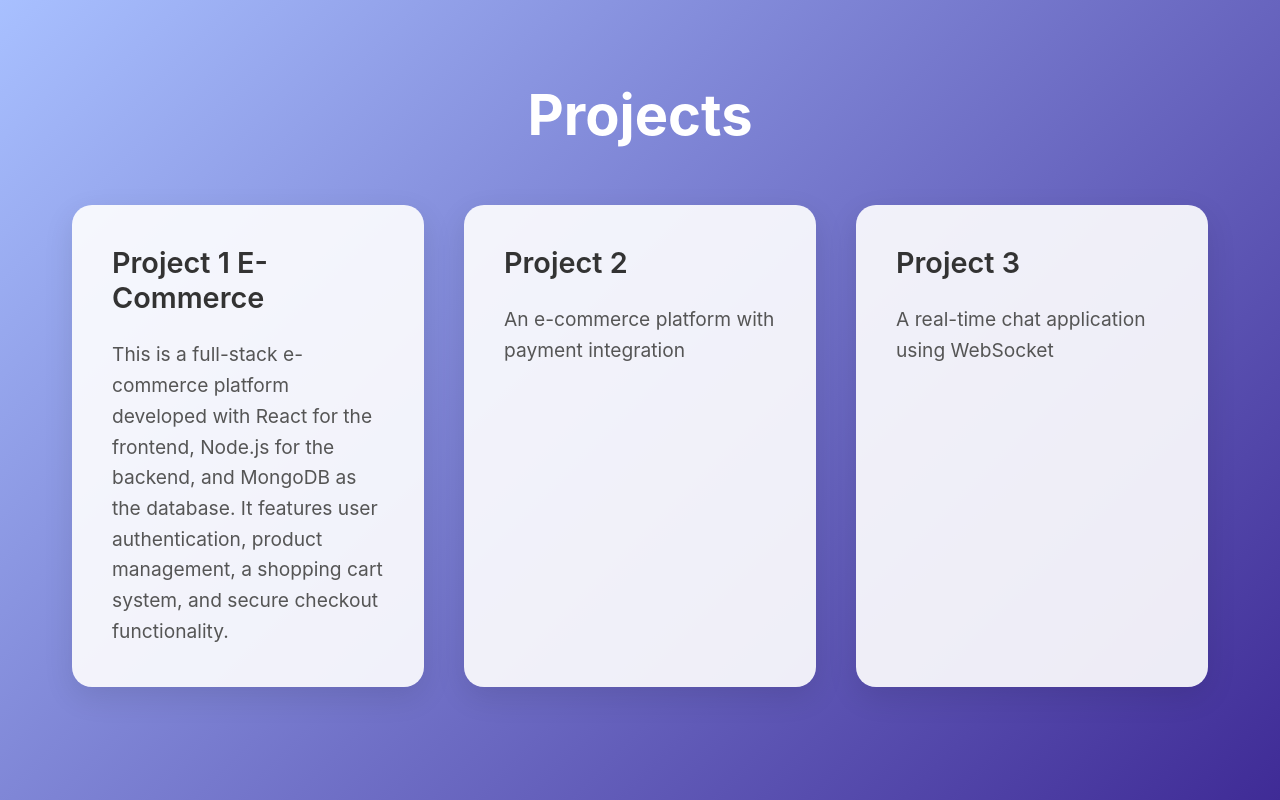
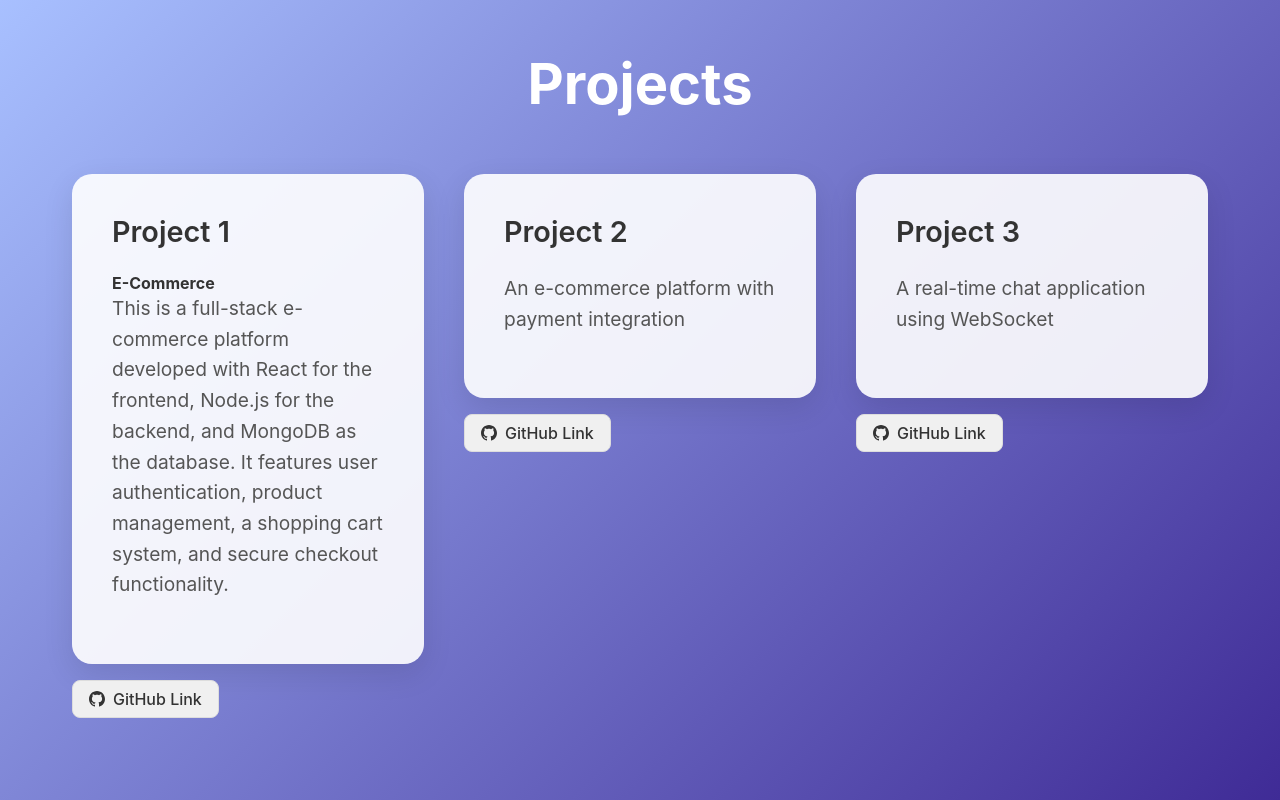
Before and after one commit to StartAt2023/resume-web, a React (Create React App) app: page / in a window 1280 px wide. Shown: the part 2400-3200 px from the top of the page. Built offline with nearby package versions, Linux system fonts and the light colour scheme.

Commit message:
Update Home.tsx

```diff
--- a/src/pages/Home.tsx
+++ b/src/pages/Home.tsx
@@ -128,11 +128,45 @@
     font-size: 1.2rem;
     color: #555;
     line-height: 1.6;
+    margin-bottom: 1.5rem;
   }
 
   &:hover {
     transform: translateY(-5px);
     box-shadow: 0 15px 40px rgba(0, 0, 0, 0.2);
+  }
+`;
+
+const ProjectContainer = styled.div`
+  display: flex;
+  flex-direction: column;
+  gap: 1rem;
+`;
+
+const GitHubLink = styled(motion.a)`
+  display: inline-flex;
+  align-items: center;
+  gap: 8px;
+  color: #333;
+  text-decoration: none;
+  font-size: 1rem;
+  font-weight: 500;
+  padding: 8px 16px;
+  background: #f0f0f0;
+  border-radius: 8px;
+  transition: all 0.3s ease;
+  border: 1px solid #ddd;
+  align-self: flex-start;
+
+  &:hover {
+    background: #e0e0e0;
+    transform: translateY(-2px);
+    box-shadow: 0 4px 8px rgba(0, 0, 0, 0.1);
+  }
+
+  svg {
+    width: 16px;
+    height: 16px;
   }
 `;
 
@@ -388,8 +422,9 @@
           Projects
         </Title>
         <ProjectGrid>
+          <ProjectContainer>
             <ProjectCard
-            href="https://github.com/StartAt2023/E-commerce-Order-Processing-System"
+              href="https://e-commerce-order-processing-system-nine.vercel.app/"
               target="_blank"
               rel="noopener noreferrer"
               initial={{ y: 50, opacity: 0 }}
@@ -397,9 +432,24 @@
               viewport={{ once: true }}
               transition={{ duration: 0.8, delay: 0.2 }}
             >
-            <h3>Project 1 E-Commerce</h3>
+              <h3>Project 1</h3>
+              <h4>E-Commerce</h4>
               <p>This is a full-stack e-commerce platform developed with React for the frontend, Node.js for the backend, and MongoDB as the database. It features user authentication, product management, a shopping cart system, and secure checkout functionality.</p>
             </ProjectCard>
+            <GitHubLink
+              href="https://github.com/StartAt2023/E-commerce-Order-Processing-System"
+              target="_blank"
+              rel="noopener noreferrer"
+              whileHover={{ scale: 1.05 }}
+              whileTap={{ scale: 0.95 }}
+            >
+              <svg viewBox="0 0 24 24" fill="currentColor">
+                <path d="M12 0c-6.626 0-12 5.373-12 12 0 5.302 3.438 9.8 8.207 11.387.599.111.793-.261.793-.577v-2.234c-3.338.726-4.033-1.416-4.033-1.416-.546-1.387-1.333-1.756-1.333-1.756-1.089-.745.083-.729.083-.729 1.205.084 1.839 1.237 1.839 1.237 1.07 1.834 2.807 1.304 3.492.997.107-.775.418-1.305.762-1.604-2.665-.305-5.467-1.334-5.467-5.931 0-1.311.469-2.381 1.236-3.221-.124-.303-.535-1.524.117-3.176 0 0 1.008-.322 3.301 1.23.957-.266 1.983-.399 3.003-.404 1.02.005 2.047.138 3.006.404 2.291-1.552 3.297-1.23 3.297-1.23.653 1.653.242 2.874.118 3.176.77.84 1.235 1.911 1.235 3.221 0 4.609-2.807 5.624-5.479 5.921.43.372.823 1.102.823 2.222v3.293c0 .319.192.694.801.576 4.765-1.589 8.199-6.086 8.199-11.386 0-6.627-5.373-12-12-12z"/>
+              </svg>
+              GitHub Link
+            </GitHubLink>
+          </ProjectContainer>
+          <ProjectContainer>
             <ProjectCard
               href="https://github.com/yourusername/project2"
               target="_blank"
@@ -412,6 +462,20 @@
               <h3>Project 2</h3>
               <p>An e-commerce platform with payment integration</p>
             </ProjectCard>
+            <GitHubLink
+              href="https://github.com/yourusername/project2"
+              target="_blank"
+              rel="noopener noreferrer"
+              whileHover={{ scale: 1.05 }}
+              whileTap={{ scale: 0.95 }}
+            >
+              <svg viewBox="0 0 24 24" fill="currentColor">
+                <path d="M12 0c-6.626 0-12 5.373-12 12 0 5.302 3.438 9.8 8.207 11.387.599.111.793-.261.793-.577v-2.234c-3.338.726-4.033-1.416-4.033-1.416-.546-1.387-1.333-1.756-1.333-1.756-1.089-.745.083-.729.083-.729 1.205.084 1.839 1.237 1.839 1.237 1.07 1.834 2.807 1.304 3.492.997.107-.775.418-1.305.762-1.604-2.665-.305-5.467-1.334-5.467-5.931 0-1.311.469-2.381 1.236-3.221-.124-.303-.535-1.524.117-3.176 0 0 1.008-.322 3.301 1.23.957-.266 1.983-.399 3.003-.404 1.02.005 2.047.138 3.006.404 2.291-1.552 3.297-1.23 3.297-1.23.653 1.653.242 2.874.118 3.176.77.84 1.235 1.911 1.235 3.221 0 4.609-2.807 5.624-5.479 5.921.43.372.823 1.102.823 2.222v3.293c0 .319.192.694.801.576 4.765-1.589 8.199-6.086 8.199-11.386 0-6.627-5.373-12-12-12z"/>
+              </svg>
+              GitHub Link
+            </GitHubLink>
+          </ProjectContainer>
+          <ProjectContainer>
             <ProjectCard
               href="https://github.com/yourusername/project3"
               target="_blank"
@@ -424,6 +488,19 @@
               <h3>Project 3</h3>
               <p>A real-time chat application using WebSocket</p>
             </ProjectCard>
+            <GitHubLink
+              href="https://github.com/yourusername/project3"
+              target="_blank"
+              rel="noopener noreferrer"
+              whileHover={{ scale: 1.05 }}
+              whileTap={{ scale: 0.95 }}
+            >
+              <svg viewBox="0 0 24 24" fill="currentColor">
+                <path d="M12 0c-6.626 0-12 5.373-12 12 0 5.302 3.438 9.8 8.207 11.387.599.111.793-.261.793-.577v-2.234c-3.338.726-4.033-1.416-4.033-1.416-.546-1.387-1.333-1.756-1.333-1.756-1.089-.745.083-.729.083-.729 1.205.084 1.839 1.237 1.839 1.237 1.07 1.834 2.807 1.304 3.492.997.107-.775.418-1.305.762-1.604-2.665-.305-5.467-1.334-5.467-5.931 0-1.311.469-2.381 1.236-3.221-.124-.303-.535-1.524.117-3.176 0 0 1.008-.322 3.301 1.23.957-.266 1.983-.399 3.003-.404 1.02.005 2.047.138 3.006.404 2.291-1.552 3.297-1.23 3.297-1.23.653 1.653.242 2.874.118 3.176.77.84 1.235 1.911 1.235 3.221 0 4.609-2.807 5.624-5.479 5.921.43.372.823 1.102.823 2.222v3.293c0 .319.192.694.801.576 4.765-1.589 8.199-6.086 8.199-11.386 0-6.627-5.373-12-12-12z"/>
+              </svg>
+              GitHub Link
+            </GitHubLink>
+          </ProjectContainer>
         </ProjectGrid>
       </Section>
     </>
```
Lines whose indentation alone changed are shown as unchanged.
